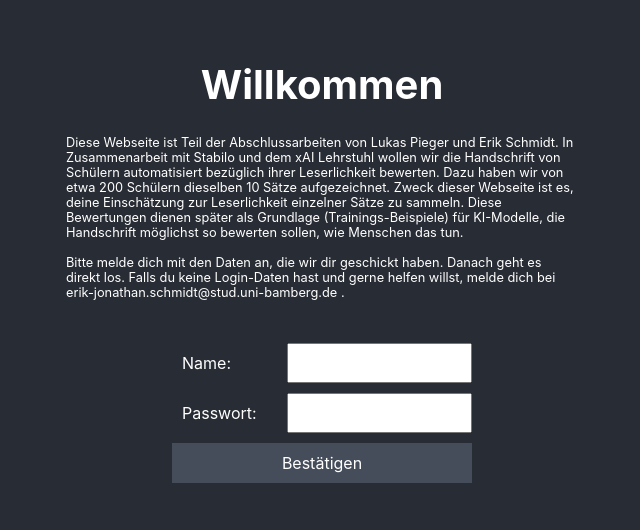
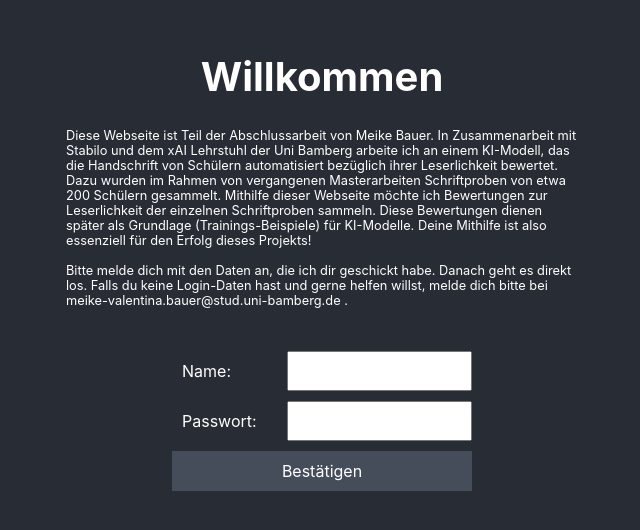
Before and after one commit to Meike268/handwriting-pairwise-labeling-app-frontend, a React (Create React App) app: page /login in a window 1280 px wide. Shown: the part 142-672 px from the top of the page, without its empty margins (318-958 px from the left). Built offline with nearby package versions, Linux system fonts and the light colour scheme; no server answers.

Commit message:
adjust texts

```diff
--- a/src/authentication/Login.tsx
+++ b/src/authentication/Login.tsx
@@ -58,17 +58,18 @@ export const Login: React.FC = () => {
                 marginLeft: "auto",
                 marginRight: "auto"
             }}>
-                Diese Webseite ist Teil der Abschlussarbeiten von Lukas Pieger und Erik Schmidt.
-                In Zusammenarbeit mit Stabilo und dem xAI Lehrstuhl wollen wir die Handschrift von Schülern
-                automatisiert bezüglich ihrer Leserlichkeit bewerten. Dazu haben wir von etwa 200 Schülern dieselben 10
-                Sätze aufgezeichnet. Zweck dieser Webseite ist es, deine Einschätzung zur Leserlichkeit einzelner Sätze zu
-                sammeln. Diese Bewertungen dienen später als Grundlage (Trainings-Beispiele) für KI-Modelle, die
-                Handschrift möglichst so bewerten sollen, wie Menschen das tun.
+                Diese Webseite ist Teil der Abschlussarbeit von Meike Bauer.
+                In Zusammenarbeit mit Stabilo und dem xAI Lehrstuhl der Uni Bamberg arbeite ich an einem KI-Modell, das
+                die Handschrift von Schülern automatisiert bezüglich ihrer Leserlichkeit bewertet. Dazu wurden im Rahmen
+                von vergangenen Masterarbeiten Schriftproben von etwa 200 Schülern gesammelt. Mithilfe dieser Webseite
+                möchte ich Bewertungen zur Leserlichkeit der einzelnen Schriftproben sammeln. Diese Bewertungen
+                dienen später als Grundlage (Trainings-Beispiele) für KI-Modelle.
+                Deine Mithilfe ist also essenziell für den Erfolg dieses Projekts!
                 <br/>
                 <br/>
-                Bitte melde dich mit den Daten an, die wir dir geschickt haben. Danach geht es direkt los.
-                Falls du keine Login-Daten hast und gerne helfen willst, melde dich
-                bei erik-jonathan.schmidt@stud.uni-bamberg.de .
+                Bitte melde dich mit den Daten an, die ich dir geschickt habe. Danach geht es direkt los.
+                Falls du keine Login-Daten hast und gerne helfen willst, melde dich bitte
+                bei meike-valentina.bauer@stud.uni-bamberg.de .
             </p>
         </div>
         <div className={"grid-container"} style={{
--- a/src/components/QuestionDescription.tsx
+++ b/src/components/QuestionDescription.tsx
@@ -4,18 +4,13 @@ import {Question} from "../entities/Batch";
 const QuestionDescription: React.FC<{question: Question}> = ({question}) => {
 
     const overallLegibilityDescription = <div className={"basic-long-text-div"}>
-        Bitte lies den unten angezeigten Satz.<br/>
-        Bewerte anschließend, wie leserlich du die Schrift findest.<br/>
-        Achte darauf, ob du den Satz mehrfach lesen musst, oder ob du ihn in einem Schwung lesen kannst.<br/>
-        Musst du den Satz oder einzelne Wörter mehrfach lesen, dann ist der Satz weniger leserlich.<br/>
-        Vergleiche den Satz mit den angezeigten Beispielen, um besser einschätzen zu können, welche Bewertung zutreffend
-        ist.<br/>
-        <br/>
-        1 - Die Bewertung 1 bedeutet, dass der Satz sehr leserlich ist. Du konntest ihn schnell und problemlos lesen. Du
-        bist nicht in Stocken gekommen.<br/>
-        <br/>
-        5 - Die Bewertung 5 bedeutet, dass der Satz sehr schwer leserlich ist. Selbst nach mehrfachem Lesen ist mindestens ein
-        Wort nicht eindeutig zu entziffern.
+        Auf den folgenden Seiten werden dir pro Seite zwei Schriftproben angezeigt. Bitte lies beide Sätze und
+        schaue dir beide Proben an. Entscheide anschließend, welche Probe du besser leserlich findest.<br/>
+        Achte darauf, ob du den Satz mehrfach lesen musst oder ob du ihn in einem Schwung lesen kannst.<br/>
+        Kannst du den Satz schnell und problemlos lesen, ohne ins Stocken zu kommen? Dann ist der Satz eher gut leserlich.<br/>
+        Musst du den Satz oder einzelne Wörter mehrfach lesen? Dann ist der Satz eher schlecht leserlich.<br/>
+        Schaue dir die untenstehenden Beispiele an, um ein Gefühl für die Leserlichkeit von Schriftproben zu bekommen.
+        Du kannst die Beispiele jederzeit über den "Beispiele ansehen" Button einblenden. <br/>
     </div>
 
     const letterAlignmentDescription = <div className={"basic-long-text-div"}>
--- a/src/pages/BatchLabelingTask.tsx
+++ b/src/pages/BatchLabelingTask.tsx
@@ -175,21 +175,22 @@ const BatchLabelingMain: React.FC = () => {
             }
 
 
+
             actions={<>
-                <div style={{display: "flex", justifyContent: "center", gap: "2rem"}}>
+                <div style={{display: "flex", justifyContent: "space-between", width: "100%"}}>
                     <button
                         className={"score-button"}
                         onClick={() => onSubmit(1)}
                         style={{padding: "1rem", backgroundColor: themeHighlight.main}}
                     >
-                        Sample 1 is better
+                        Links ist besser leserlich
                     </button>
                     <button
                         className={"score-button"}
                         onClick={() => onSubmit(-1)}
                         style={{padding: "1rem", backgroundColor: themeHighlight.main}}
                     >
-                        Sample 2 is better
+                        Rechts ist besser leserlich
                     </button>
                 </div>
             </>
--- a/src/pages/Introduction.tsx
+++ b/src/pages/Introduction.tsx
@@ -7,16 +7,24 @@ const Introduction: React.FC = () => {
 
     return <div>
         <div className={"basic-long-text-div"}>
-            Hallo, danke fürs Mitmachen.<br/>
-            Im Folgenden wirst du immer erst eine Erklärungsseite sehen, bevor du auf den darauf folgenden Seiten selber
+            Hallo!<br/>
+            Im Folgenden wirst du erst eine Erklärseite sehen, bevor du auf den darauf folgenden Seiten deine
             Bewertungen abgibst.<br/>
             <br/>
-            Die Erklärseite beschreibt auf welchen Gesichtspunkt von Handschrift du achten sollst.
-            Danach bewertest du eine Reihe von Fotos von Handschrift in Bezug auf diesen Gesichtspunkt. Wir speichern
-            deine Bewertungen immer direkt. Du kannst die Seite jeder Zeit schließen oder über den logout Button unten
-            rechts verlassen.<br/>
+            Die Erklärseite beschreibt genau, auf was du während der Bewertung achten musst.
+            Danach bewertest du eine Reihe von Schriftproben in Bezug auf ihre Leserlichkeit. Dir werden immer zwei
+            Schriftproben nebeneinander angezeigt. Deine Aufgabe ist, die Probe auszuwählen, die deiner Meinung nach besser
+            lesbar ist. <br/>
             <br/>
-            Auf der Erklärseite zeigen wir dir außerdem bespielhafte Bewertungen solcher Fotos.<br/>
+            Ein Durchlauf besteht immer aus 99 Bildpaaren. Anhand der Forschrittsanzeige
+            oben kannst du sehen, wieviele Bewertungen noch in diesem Durchlauf fehlen.
+            Bitte bewerte einen Durchgang komplett, ohne dich zwischenzeitlich auszuloggen oder die Seite zu schließen.
+            Sobald du mit dem Durchlauf fertig bist kannst du die Seite schließen, die Seite über den
+            logout Button unten rechts verlassen oder mit dem nächsten Durchlauf starten.<br/>
+            <br/>
+            Bitte beachte, dass du deine abgegebene Bewertung nicht nachträglich ändern kannst. Sobald du dich für eine
+            Schriftprobe entscheidest, kommst du auf die nächste Seite und kannst
+            nicht wieder zurückgehen. Sei dir also sicher, bevor du eine Schriftprobe auswählst.<br/>
             <br/>
             Nach ein paar Bewertungen, wirst du die Sätze schnell auswendig kennen. Versuche die Sätze trotzdem Wort für
             Wort zu lesen, so wie du sie beim ersten Mal durchlesen würdest.<br/>
```
